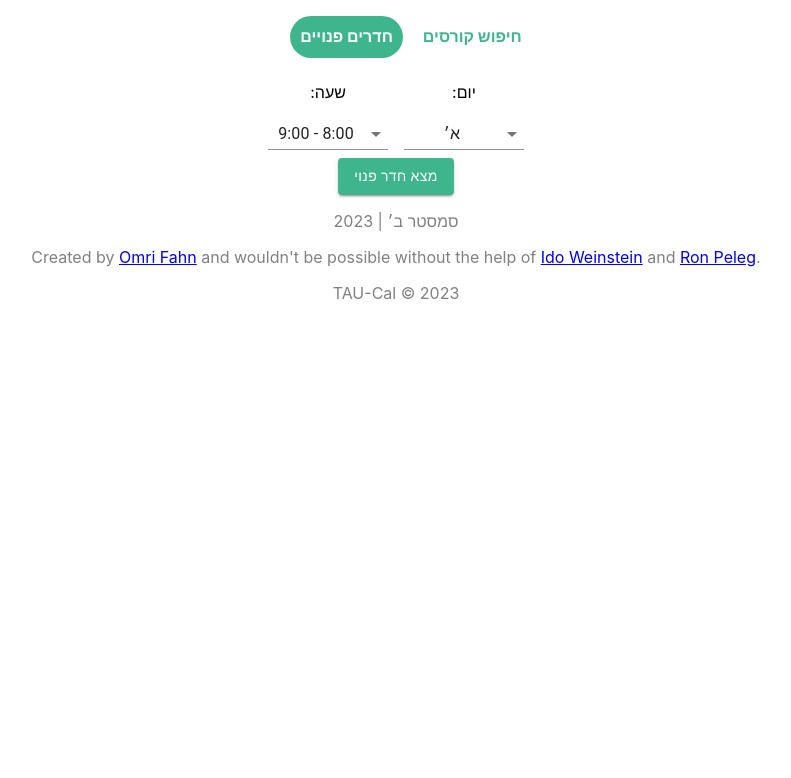
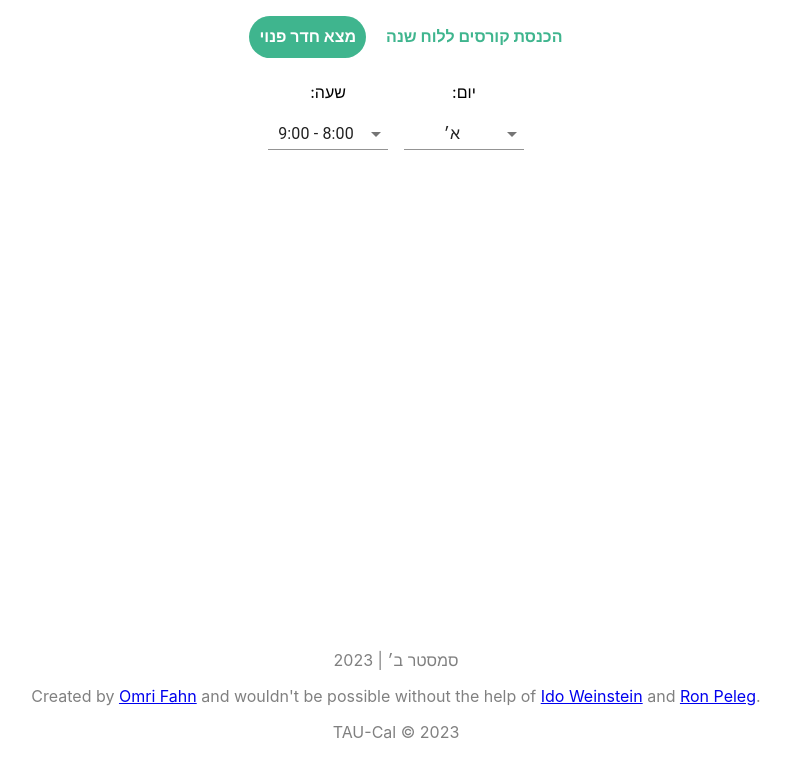
Before and after one commit to omrifahn/TAU-Cal, a React (Create React App) app: page / in a window 1280 px wide. Shown: the top 778 px of the page, without its empty margins (244-1035 px from the left). Built offline with nearby package versions, Linux system fonts and the light colour scheme.

Commit message:
Interactive(no button) and nits

```diff
--- a/src/App.js
+++ b/src/App.js
@@ -8,11 +8,11 @@ function App() {
   return (
     <div className="App">
         <Tabs>
-            <div label="חדרים פנויים">
+            <div label="מצא חדר פנוי">
                 <FreeRoomsFinder />
             </div>
 
-            <div label="חיפוש קורסים">
+            <div label="הכנסת קורסים ללוח שנה">
                 <CalendarTable />
             </div>
         </Tabs>
--- a/src/components/Calendar_components/CalendarTable.js
+++ b/src/components/Calendar_components/CalendarTable.js
@@ -1,7 +1,7 @@
 import React from "react";
 import Button from "./Button";
 import QrGenerator from "./QrGenerator";
-import './Table.css'
+import './CalendarTable.css'
 import '../../courses.json'
 import GoogleCal from "./GoogleCal";
 import ConstsDict from "./Consts";
@@ -80,6 +80,12 @@ export class CalendarTable extends React.PureComponent {
                     ))}
                     </tbody>
                 </table>
+                {
+                    (filteredCourses.length > 0) ? <div><br/><br/></div> : <div>
+                        <br/><br/><br/><br/><br/><br/><br/><br/><br/><br/><br/><br/><br/><br/><br/><br/><br/><br/><br/><br/><br/>
+                    </div>
+                }
+
             </div>
         )
     }
--- a/src/components/rooms_finder_components/FreeRoomsFinder.js
+++ b/src/components/rooms_finder_components/FreeRoomsFinder.js
@@ -4,7 +4,6 @@ import { makeStyles } from '@material-ui/core/styles';
 import FormControl from '@material-ui/core/FormControl';
 import Select from '@material-ui/core/Select';
 import MenuItem from '@material-ui/core/MenuItem';
-import Button from '@material-ui/core/Button';
 import RoomsList from "./RoomsList";
 import { green } from '@material-ui/core/colors';
 
@@ -30,10 +29,12 @@ const FreeRoomsFinder = () => {
 
     const handleDayChange = (event) => {
         setSelectedDay(event.target.value);
+        findFreeRooms();
     };
 
     const handleHourChange = (event) => {
         setSelectedHour(event.target.value);
+        findFreeRooms();
     };
 
     const findFreeRooms = () => {
@@ -77,14 +78,16 @@ const FreeRoomsFinder = () => {
                         <MenuItem value={hour}>{hour}:00 - {hour + 1}:00</MenuItem>
                     ))}
                 </Select>
+
             </FormControl>
 
-            <br/>
-            <Button variant="contained" className={classes.button} style={{backgroundColor: '#3fb58e', color: 'white'}} onClick={findFreeRooms}>
-                מצא חדר פנוי
-            </Button>
+            <RoomsList freeRooms={freeRooms} />
 
-            <RoomsList freeRooms={freeRooms} />
+            {
+                (freeRooms.length > 0) ? <div><br/><br/></div> : <div>
+                    <br/><br/><br/><br/><br/><br/><br/><br/><br/><br/><br/><br/><br/><br/><br/><br/><br/><br/><br/><br/><br/><br/><br/>
+                </div>
+            }
 
         </div>
     );
```
Also changed, not shown: src/components/Calendar_components/CalendarTable.css (renamed from src/components/Calendar_components/Table.css).
